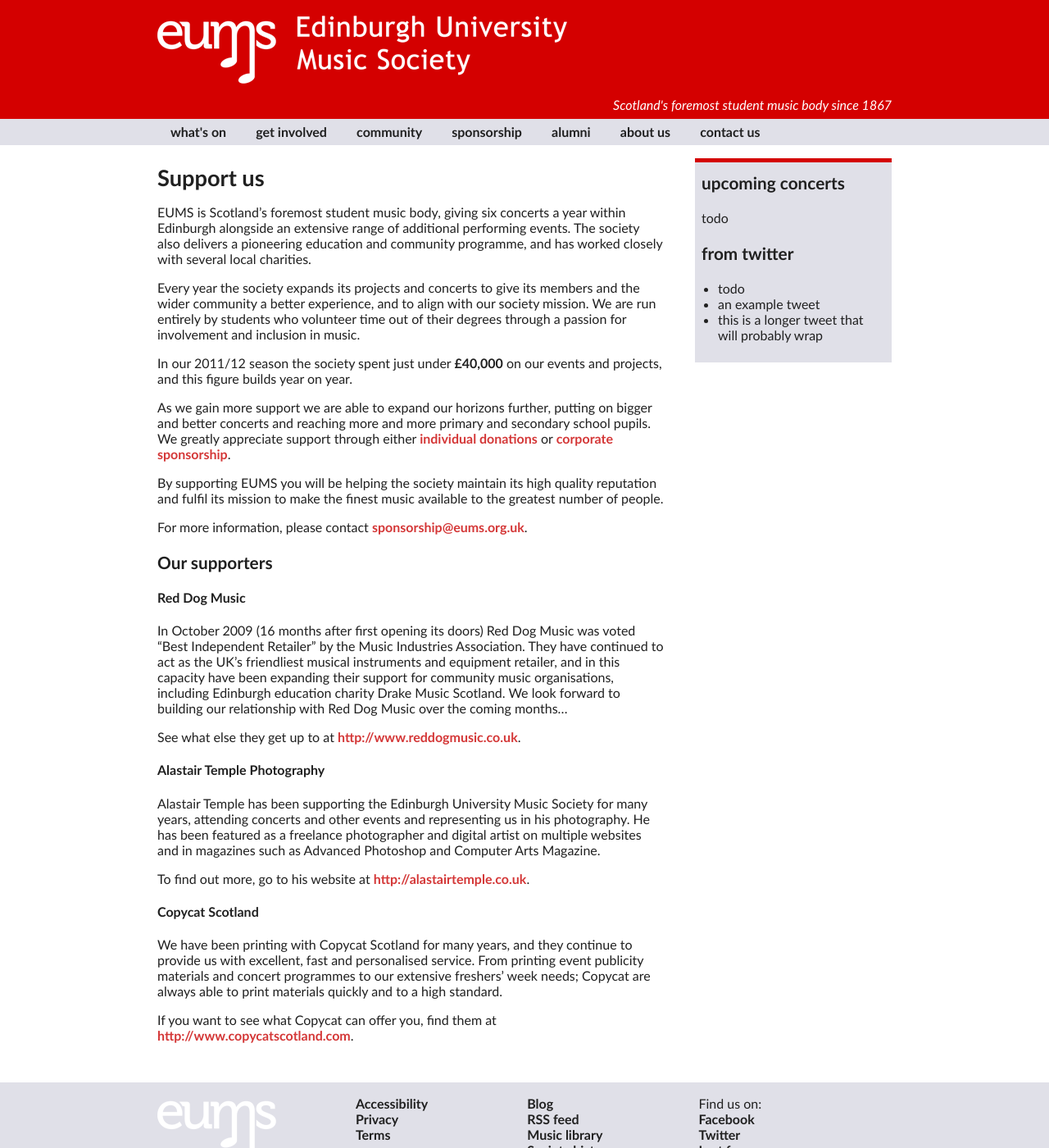
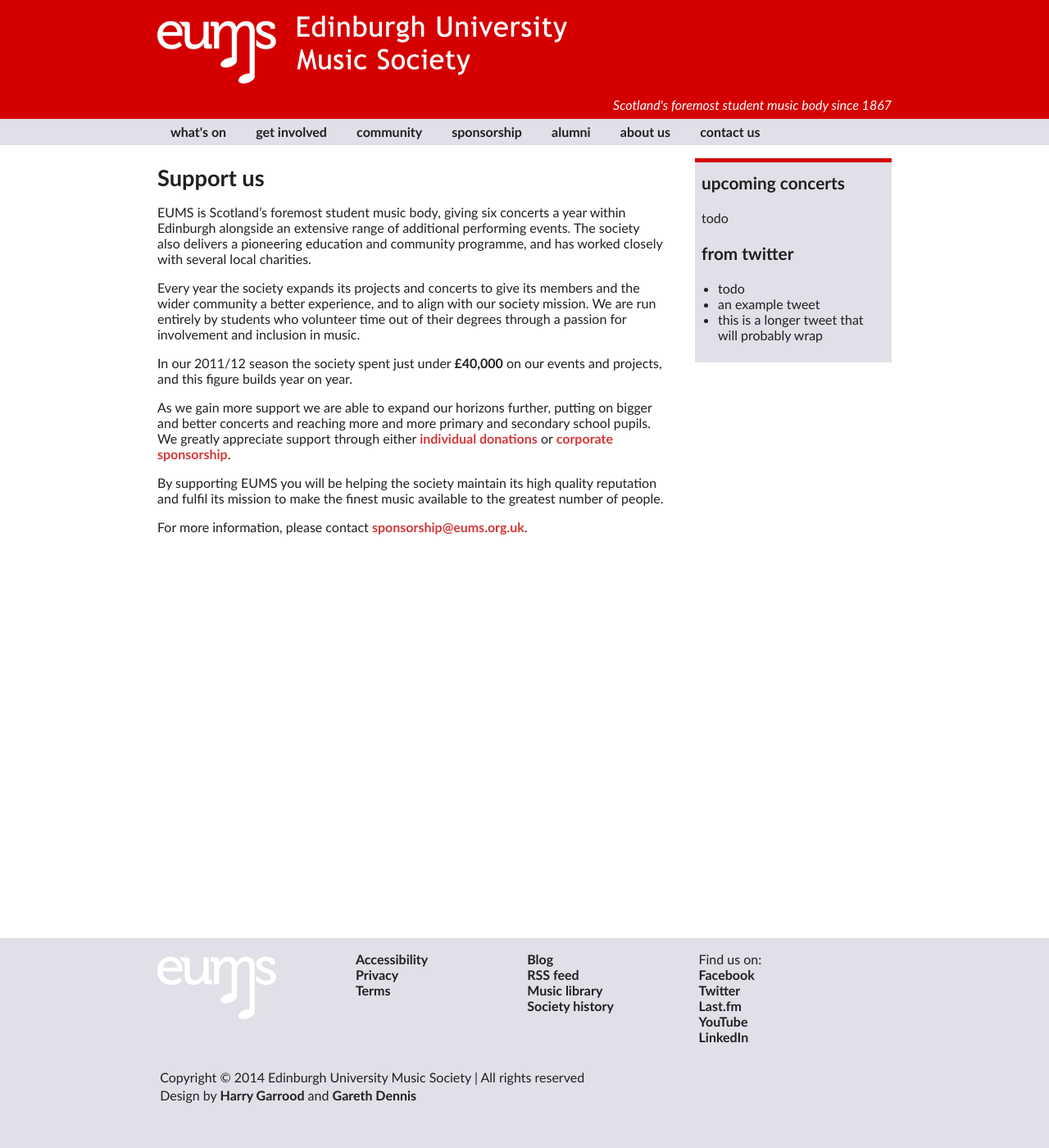
Before and after one commit to eums/website, a Jekyll site: the page built from sponsorship/index.markdown, in a window 1280 px wide and 1400 px high. Shown: the whole window at 82% size. Built offline with Jekyll 4.4.1, drawn with Linux system fonts in a browser that asks for light colours.

Commit message:
remove out of date info from sponsorship

```diff
--- a/sponsorship/index.markdown
+++ b/sponsorship/index.markdown
@@ -30,44 +30,3 @@
 
 For more information, please contact
 [sponsorship@eums.org.uk](mailto:sponsorship@eums.org.uk).
-
-### Our supporters
-
-#### Red Dog Music
-
-<!-- image -->
-
-In October 2009 (16 months after first opening its doors) Red Dog Music was
-voted “Best Independent Retailer” by the Music Industries Association. They
-have continued to act as the UK’s friendliest musical instruments and equipment
-retailer, and in this capacity have been expanding their support for community
-music organisations, including Edinburgh education charity Drake Music
-Scotland. We look forward to building our relationship with Red Dog Music over
-the coming months…
-
-See what else they get up to at <http://www.reddogmusic.co.uk>.
-
-#### Alastair Temple Photography
-
-<!-- image -->
-
-Alastair Temple has been supporting the Edinburgh University Music Society for
-many years, attending concerts and other events and representing us in his
-photography. He has been featured as a freelance photographer and digital
-artist on multiple websites and in magazines such as Advanced Photoshop and
-Computer Arts Magazine.
-
-To find out more, go to his website at <http://alastairtemple.co.uk>.
-
-#### Copycat Scotland
-
-<!-- image -->
-
-We have been printing with Copycat Scotland for many years, and they continue
-to provide us with excellent, fast and personalised service. From printing
-event publicity materials and concert programmes to our extensive freshers’
-week needs; Copycat are always able to print materials quickly and to a high
-standard.
-
-If you want to see what Copycat can offer you, find them at
-<http://www.copycatscotland.com>.
```
